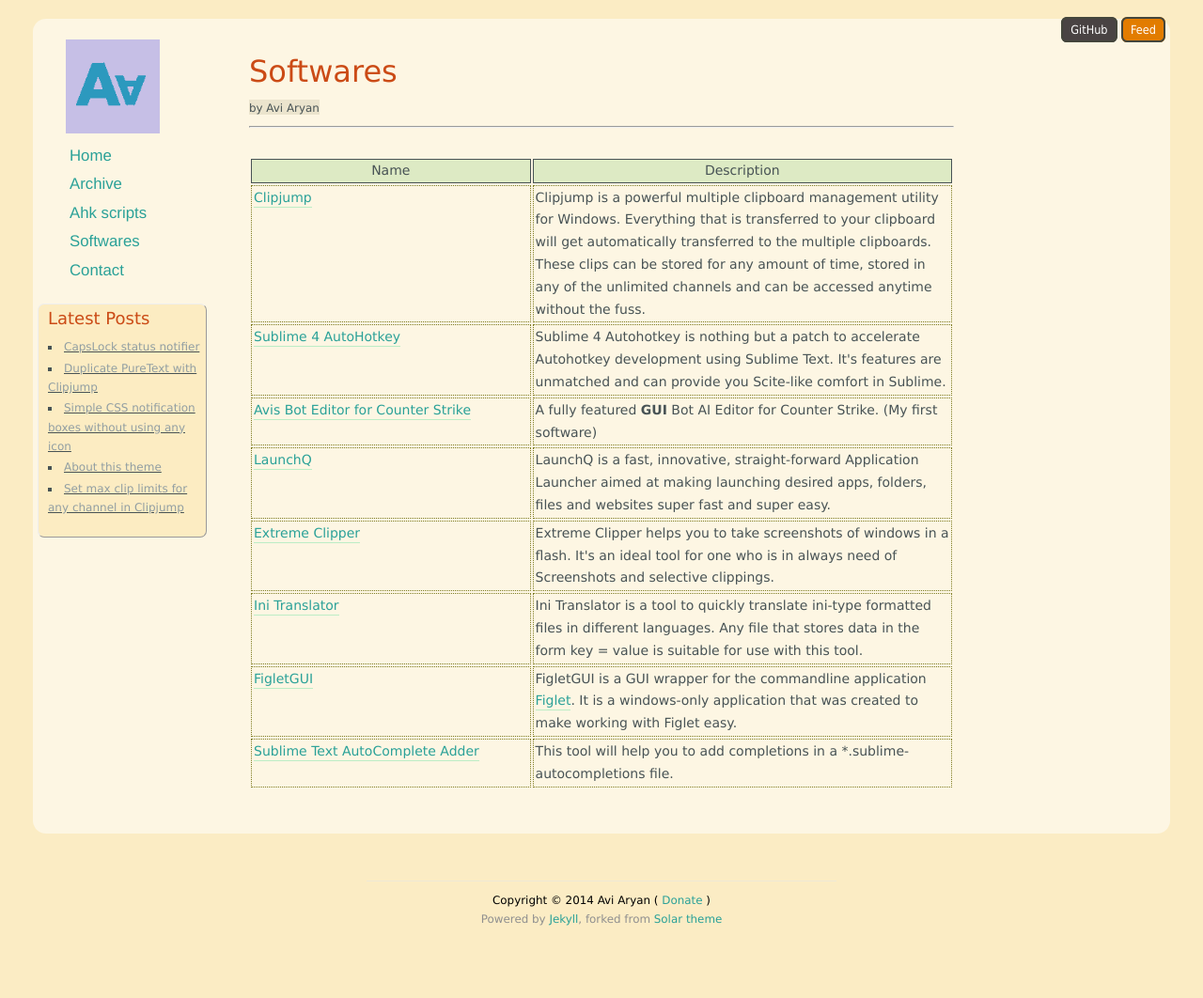
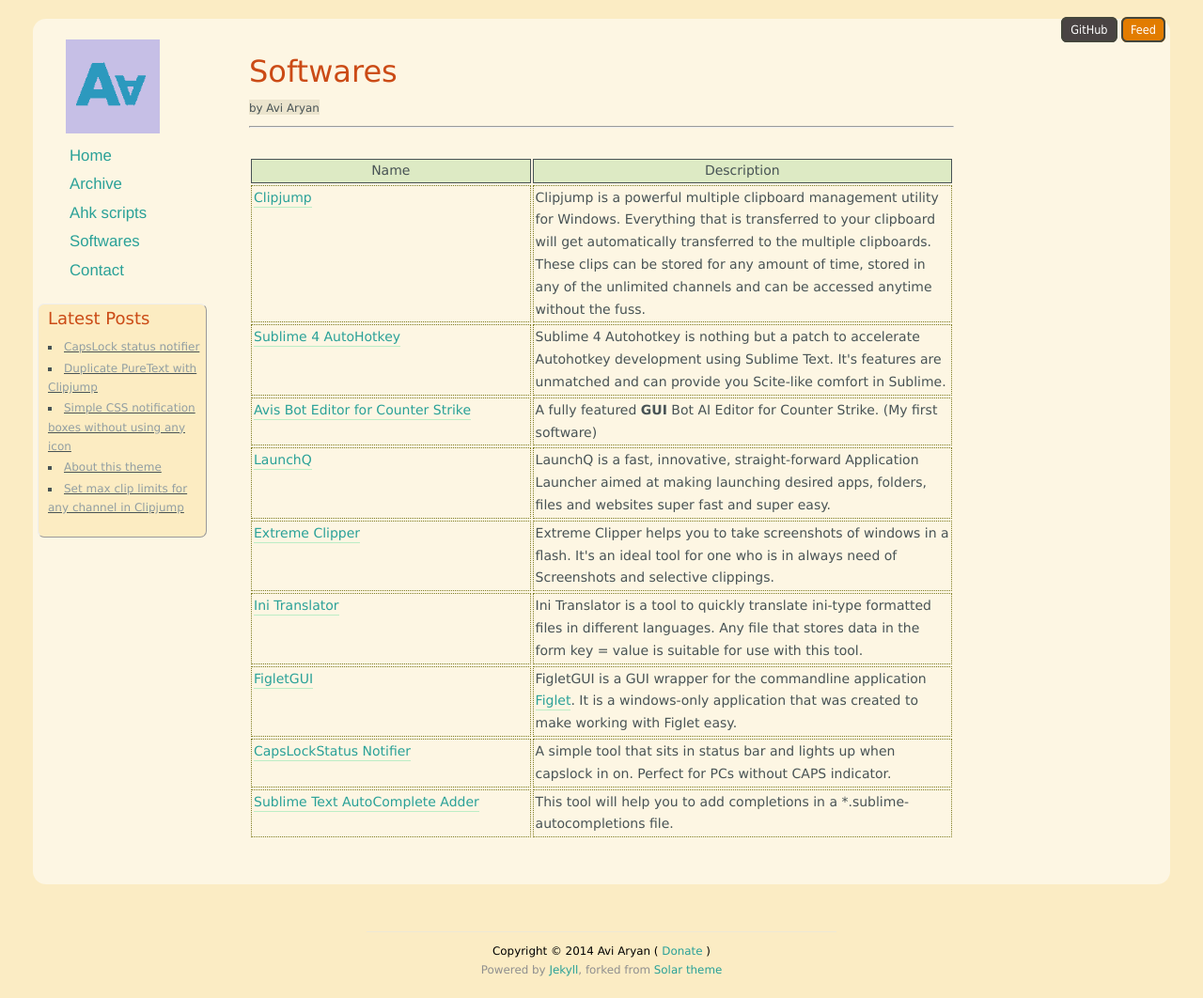
Before and after one commit to aviaryan/aviaryan.github.com-retired-2018, a Jekyll site: the page built from softwares.html, in a window 1280 px wide. Shown: the whole page at 94% size. Built offline with Jekyll 4.4.1, drawn with Linux system fonts in a browser that asks for light colours; Markdown is read by kramdown in place of the engine named in the settings; comment, search, counter and statistics services are not loaded; before the commit the page ends 1009 px from its top, so only the background shows below that.

Commit message:
updated softwares to include capslockstatus

```diff
--- a/softwares.html
+++ b/softwares.html
@@ -34,6 +34,9 @@ tagline: by Avi Aryan
     FigletGUI is a GUI wrapper for the commandline application <a href="http://www.figlet.org">Figlet</a>.
     It is a windows-only application that was created to make working with Figlet easy.</td></tr>
 
+<tr><td> <a href="blog/capslock-notifier-released.html">CapsLockStatus Notifier</a> </td> <td>
+   A simple tool that sits in status bar and lights up when capslock in on. Perfect for PCs without CAPS indicator.</td></tr>
+
 <tr><td> <a href="http://avi-win-tips.blogspot.in/2013/04/sublime-text-autocomplete-adder.html">Sublime Text AutoComplete Adder</a> </td> <td>
     This tool will help you to add completions in a *.sublime-autocompletions file.</td></tr>
 
```
